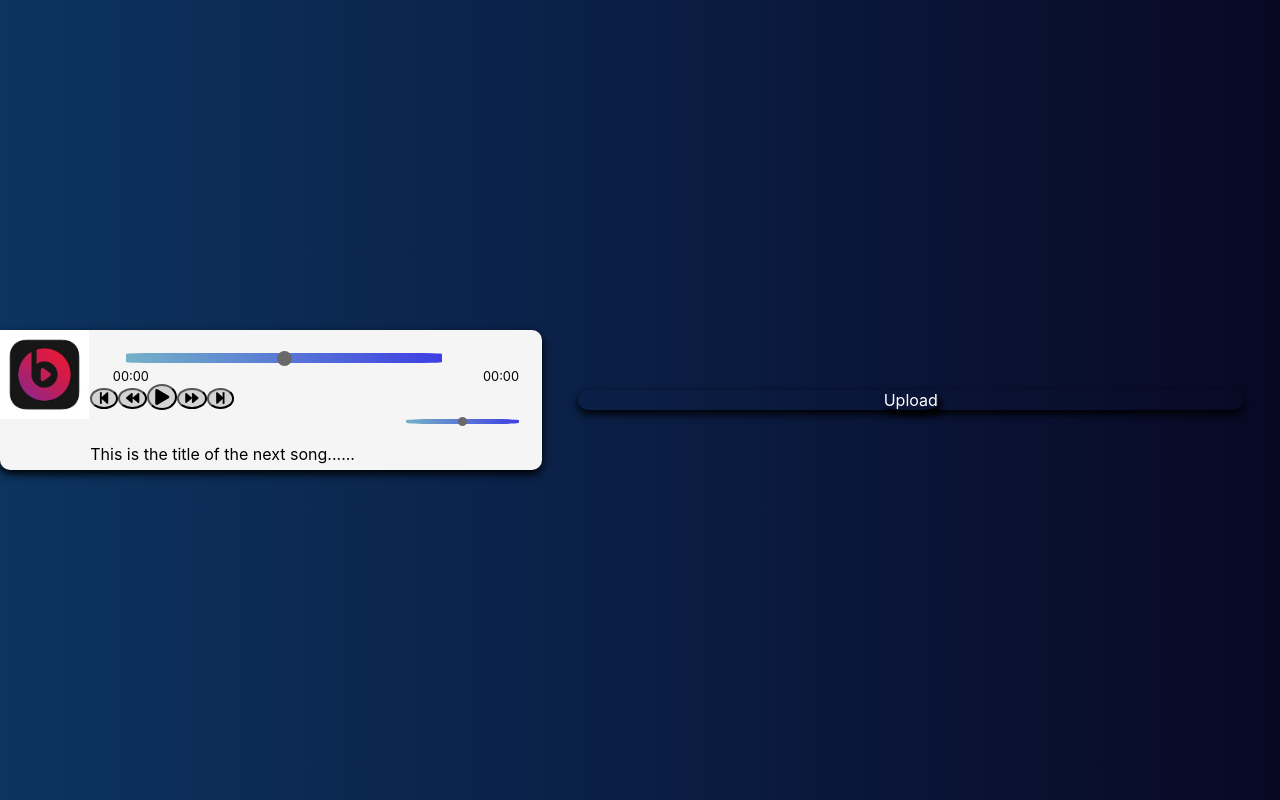
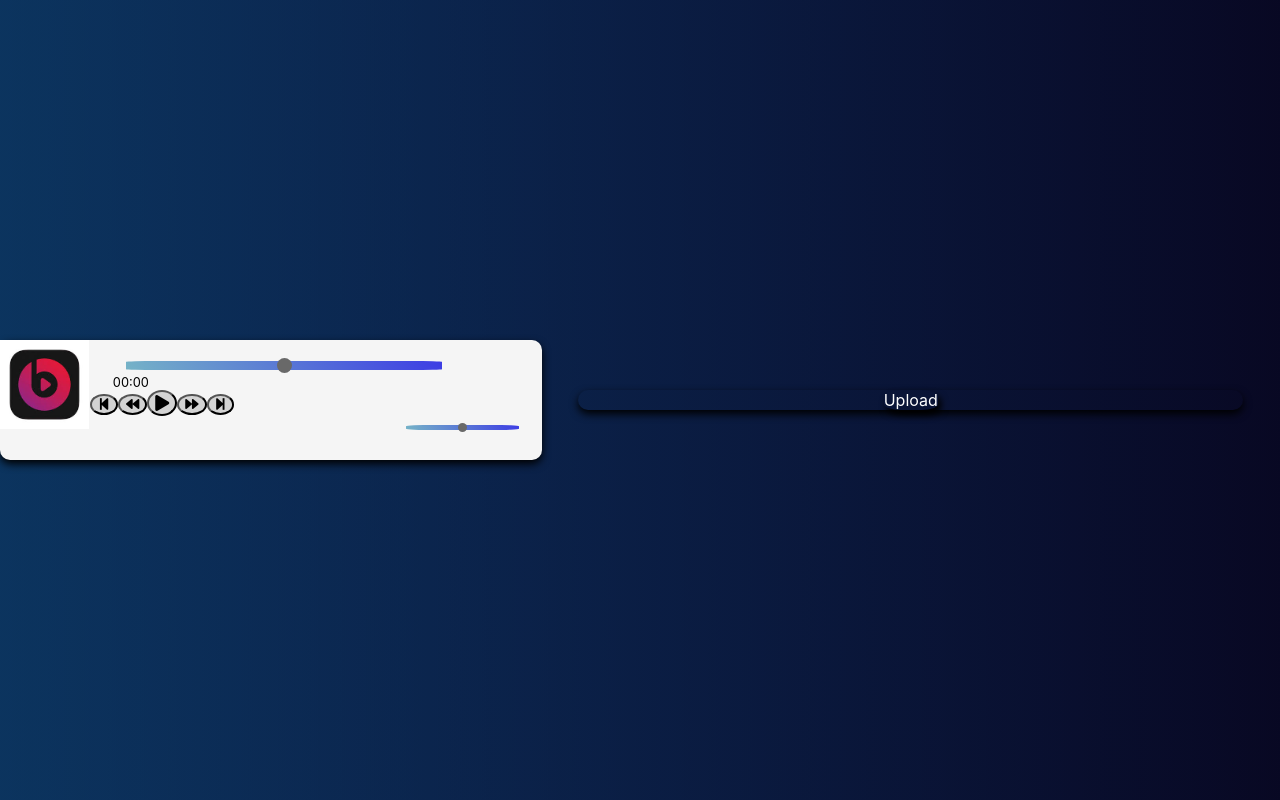
Before and after one commit to ali139713/React-audioplayer, a React (Create React App) app: page / in a window 1280 px wide. Built offline with nearby package versions, Linux system fonts and the light colour scheme.

Commit message:
Songdurationissue

```diff
--- a/src/App.jsx
+++ b/src/App.jsx
@@ -8,7 +8,7 @@ import Playlist from './Components/Playlist';
 class App extends Component {
 
 
-    state = { songName:'', selectedSongs:[]};
+    state = { songName:'', selectedSongs:[], nextSongName:'', duration: null, finalDuration: null };
 
 
 
@@ -21,27 +21,67 @@ class App extends Component {
   }
 
   compareName=(songname)=>{
-     if(this.selectedSongs===songname)
+
 
      this.setState({songName:songname});
+     }
+
+     nextSong=(songindex)=>{
+
+      if(songindex+1<this.state.selectedSongs.length){
+       this.setState({nextSongName:this.state.selectedSongs[songindex+1].name});
+      }
+      else{
+        this.setState({nextSongName:"No song"});
+      }
+     }
+
+     convertTime=(val)=>{
+      const min = Math.floor(val / 60);
+      const sec = val % 60;
+      const minn = (min < 10) ? "0" + min : min;
+      const secc = (sec < 10) ? "0" + sec : sec;
+      return (minn + ":" + secc)
+
+     }
 
 
+     showDuration=(songduration)=>{
+        const time = (Math.floor(songduration));
+        debugger
+        this.setState({duration:time});
 
+        this.setDuration();
+        console.log(songduration)
+    }
 
-  }
+    setDuration=()=>{
+        const durationTime=this.convertTime(this.state.duration);
 
+        this.setState({finalDuration:durationTime});
+
+    }
 
 
   render() {
         const selectedSongs=this.state.selectedSongs;
         const songName= this.state.songName;
-        console.log({songName});
+        const nextSongName=this.state.nextSongName;
+        const duration = this.state.duration;
+        console.log({duration})
+
+
+
+
+
+
+
 
     return (
     <div className="app">
 
-           <Playerbody  Songs={selectedSongs} songname={songName}/>
-           <Playlist Songs={selectedSongs}   onSongChange={this.onUpdateState}  onNameChange={this.compareName}/>
+           <Playerbody  Songs={selectedSongs} songname={songName} nextSongName={nextSongName} />
+           <Playlist Songs={selectedSongs}   onSongChange={this.onUpdateState}  onNameChange={this.compareName} onNextSong={this.nextSong} onSongDuration={this.showDuration}/>
 
    </div>
 
--- a/src/Components/Duration.jsx
+++ b/src/Components/Duration.jsx
@@ -6,7 +6,7 @@ const Duration =()=>{
 
         return(
 
-            <div id="Duration" className="duration">00:00</div>
+        <div id="Duration" className="duration"></div>
 
 
         );
--- a/src/Components/Nextsongtitle.jsx
+++ b/src/Components/Nextsongtitle.jsx
@@ -4,8 +4,9 @@ import React, { Component } from 'react';
 class Nextsongtitle extends Component{
 
     render(){
+       const nextSongName=this.props.nextSongName;
         return(
-            <div className="nextsongtitle">This is the title of the next song......</div>
+        <div className="nextsongtitle">{nextSongName}</div>
         );
     }
 }
--- a/src/Components/Player.jsx
+++ b/src/Components/Player.jsx
@@ -38,12 +38,14 @@ class Player extends Component{
 
     render(){
         const songname=this.props.songname;
-        console.log(songname);
+        const nextSongName=this.props.nextSongName;
+
+
         return(
             <div className="player">
                 <Songtitle songname={songname}/>
                 <Songslider/>
-                <Time/>
+                <Time />
                 <div className="Row">
                     <Button icon='step-backward' onClick={this.handleOnClick} />
                     <Button icon='backward' onClick={this.handleOnClick} />
@@ -53,7 +55,7 @@ class Player extends Component{
                     </div>
 
                     <Volumeslider/>
-                    <Nextsongtitle/>
+                    <Nextsongtitle nextSongName={nextSongName}/>
             </div>
         );
     }
--- a/src/Components/Playerbody.jsx
+++ b/src/Components/Playerbody.jsx
@@ -9,12 +9,13 @@ class Playerbody extends Component{
 
         const selectedSongs=this.props.Songs;
         const songname=this.props.songname;
-        console.log({songname})
+        const nextSongName=this.props.nextSongName;
+
 
         return(
             <div className="playerbody">
                 <Logo/>
-                <Player Songs={selectedSongs} songname={songname}/>
+                <Player Songs={selectedSongs} songname={songname} nextSongName={nextSongName} />
 
             </div>
         );
--- a/src/Components/Playlist.jsx
+++ b/src/Components/Playlist.jsx
@@ -16,15 +16,29 @@ class Playlist extends Component {
 
 
 
-    handleOnClick = song => {
+    handleOnClick = (obj) => {
+
+        const song=obj.song;
+        const songIndex=obj.songIndex;
+
 
         const reader = new FileReader();
+
+
+        this.props.onSongDuration(song.duration);
+        console.log(song.duration)
         this.props.onNameChange(song.name);
-        debugger
+        this.props.onNextSong(songIndex);
+
+
         reader.readAsDataURL(song);
+
         reader.onload = () => {
             const audioPlayer = AudioSingleton.getInstance();
+
             audioPlayer.setSong(reader.result);
+
+
 
 
             audioPlayer.playSong();
--- a/src/Components/Songlist.jsx
+++ b/src/Components/Songlist.jsx
@@ -2,11 +2,12 @@ import "./Songlist.css";
 import React from 'react';
 
 
-const SongItem = ({ song, onClick }) => {
+const SongItem = ({ song, onClick, songIndex }) => {
+    const obj={songIndex:songIndex , song:song}
     return (
         <li className='song-item' onClick={() => {
-            onClick(song)
-        }}>{song.name}</li>
+            onClick(obj );
+}}>{song.name}</li>
     );
 }
 
@@ -18,7 +19,7 @@ const Songlist = ({ songs, onClick }) => {
                     songs.map((song, index) => {
                         return (
 
-                            <SongItem onClick={onClick} className='song-item' key={index} song={song} />
+                            <SongItem onClick={onClick} className='song-item' key={index} song={song} songIndex={index}/>
 
                         );
                     })
--- a/src/Components/Time.jsx
+++ b/src/Components/Time.jsx
@@ -2,6 +2,8 @@ import "./Time.css";
 import React, { Component } from 'react';
 import Currenttime from './Currenttime';
 import Duration from './Duration';
+
+
 
 const Time =()=>{
 
```
